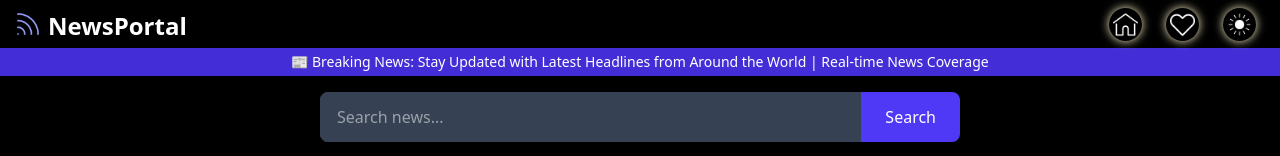
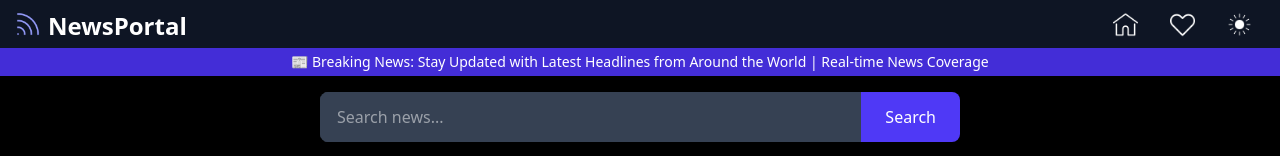
Before and after one commit to shuvajitpal/NewsPortal-Next.js-News-App, a Next.js app: page / in a window 1280 px wide. Shown: the top 156 px of the page. Built offline with nearby package versions, Linux system fonts and the light colour scheme; no server answers.

Commit message:
modify Navbar

```diff
--- a/src/components/Layout/Navbar.tsx
+++ b/src/components/Layout/Navbar.tsx
@@ -12,11 +12,11 @@ export default function Navbar() {
   const favourite = <Image src={`${theme === "dark" ? "/heart-l.png" : "/heart-b.png"}`} alt="logo" width={25} height={25} />
   const change = <Image src={`${theme === "dark" ? "/moon.png" : "/sun.png"}`} alt="logo" width={25} height={25} />
 
-  const bg =`${theme === "dark" ?  "hover:bg-gray-400 shadow-[0_0_10px_#f472b6]" : "hover:bg-gray-700 shadow-[0_0_10px_#fef3c7]"}`;
+  const bg =`${theme === "dark" ?  " hover:shadow-[0_0_10px_#f472b6]" : " hover:shadow-[0_0_10px_#fef3c7]"}`;
 
   return (
-    <nav className={`${theme === "dark" ? "bg-white text-black"
-      : "bg-black text-white"} flex justify-between items-center px-6 py-1 transition-all duration-500`}>
+    <nav className={`${theme === "dark" ? "bg-white/90 text-black"
+      : "bg-gray-900/90 text-white"} sticky top-0 z-50 backdrop-blur-sm flex justify-between items-center px-6 py-1 transition-all duration-500`}>
       <div className="flex items-start -ml-4">{rss}
         <h1 className="text-2xl font-extrabold mt-1.5">NewsPortal</h1>
       </div>
```
